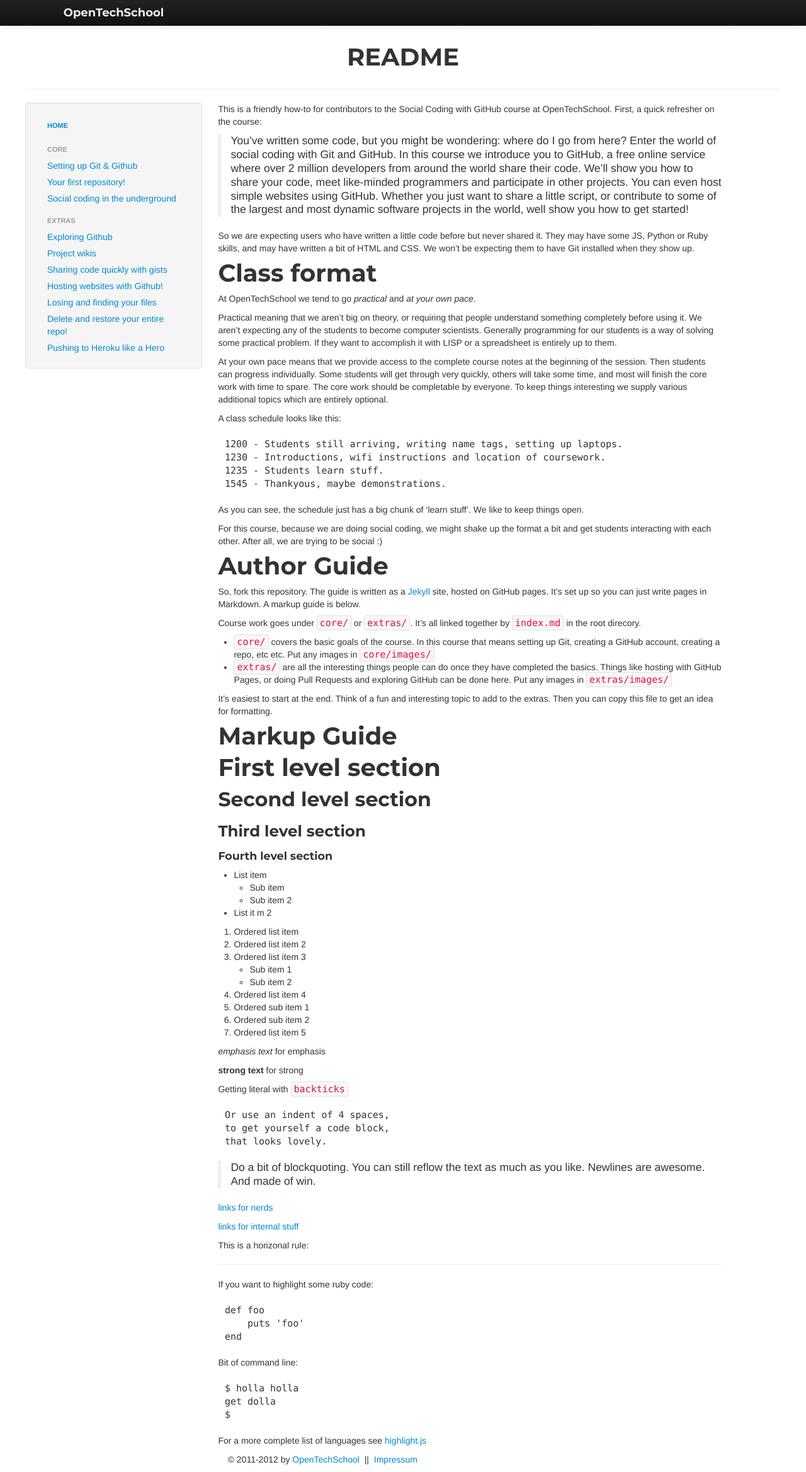
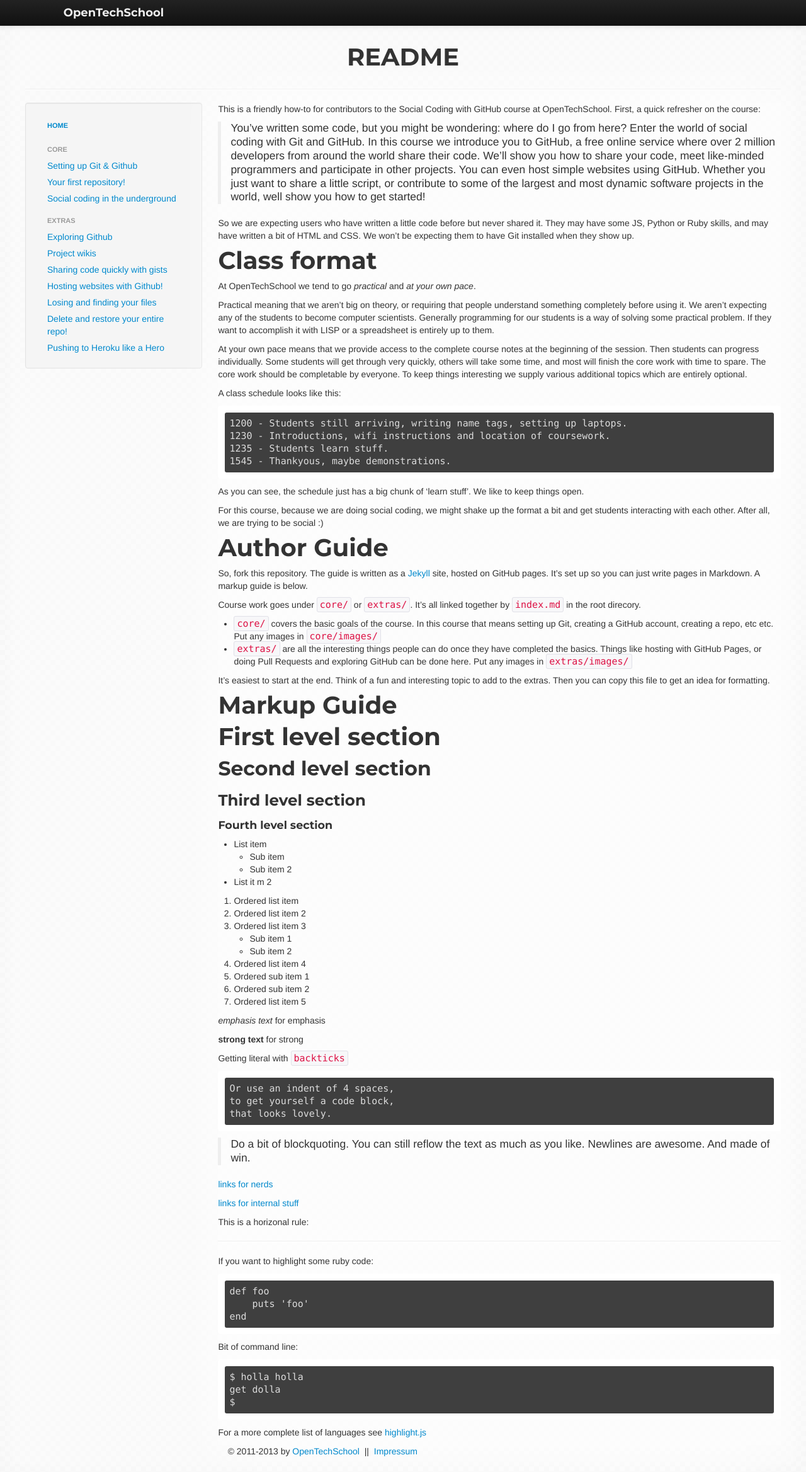
Before and after one commit to OpenTechSchool/html-css-beginners, a Jekyll site: the page built from README.md, in a window 1280 px wide. Shown: the whole page at 63% size. Built offline with Jekyll 4.4.1, drawn with Linux system fonts in a browser that asks for light colours.

Commit message:
Update Page styling! :D

```diff
--- a/_layouts/ots.html
+++ b/_layouts/ots.html
@@ -6,10 +6,14 @@
   <title>OpenTechSchool – {{ page.title }}</title>
   <link href="http://fonts.googleapis.com/css?family=Montserrat:400,700" rel="stylesheet" type="text/css">
   <link href="{{site.baseurl}}/bootstrap/css/bootstrap.min.css" rel="stylesheet" media="screen">
-  <link rel="stylesheet" href="http://yandex.st/highlightjs/7.3/styles/zenburn.min.css">
+  <link rel="stylesheet" href="{{site.baseurl}}/css/zenburn.min.css">
 
   <link rel="icon" href="/favicon.ico" type="image/png">
     <style type="text/css">
+      body {
+        background: url("{{site.baseurl}}/images/ps_neutral.png") #FFF repeat fixed;
+      }
+
       h1, h2, h3, h4, h5, h6 {
         font-family: "Montserrat", "Helvetica Neue", Arial, Helvetica, sans-serif;
       }
@@ -31,7 +35,13 @@
         margin: auto;
       }
 
-      #main-content { max-width: 800px; }
+      #main-content {
+        background: rgb(255, 255, 255);
+        background: rgba(255, 255, 255, 0.5);
+        -webkit-box-shadow: 0px 0px 50px 20px rgba(255, 255, 255, 0.5);
+        -moz-box-shadow:    0px 0px 50px 20px rgba(255, 255, 255, 0.5);
+        box-shadow:         0px 0px 50px 20px rgba(255, 255, 255, 0.5);
+      }
 
       #footer { text-align: center; }
 
@@ -41,6 +51,11 @@
         line-height: 20px;
         text-align: center;
         text-decoration: none;
+      }
+
+      .navbar-static-top {
+        z-index: 1000;
+        position: relative;
       }
 
     </style>
@@ -58,7 +73,7 @@
     </div>
   </div>
 
-    <div class="container-fluid">
+  <div id="main-content" class="container-fluid">
 
     <div class="row-fluid">
       <h1 class="title">{{ page.title }}</h1>
@@ -87,7 +102,7 @@
       <div id="main-content" class="span9">
         {{ content }}
       </div>
-        <div id="footer" class="span9">© 2011-2012 by <a href="http://www.opentechschool.org">OpenTechSchool</a>&nbsp;&nbsp;||&nbsp;&nbsp;<a href="http://www.opentechschool.org/imprint.html">Impressum</a>
+      <div id="footer" class="span9">© 2011-2013 by <a href="http://www.opentechschool.org">OpenTechSchool</a>&nbsp;&nbsp;||&nbsp;&nbsp;<a href="http://www.opentechschool.org/imprint.html">Impressum</a>
       </div>
 
     </div>
```
Also changed, not shown: css/zenburn.min.css (added), images/background.png (deleted), images/body-background.png (deleted), images/ps_neutral.png (added). Lines whose indentation alone changed are shown as unchanged.
